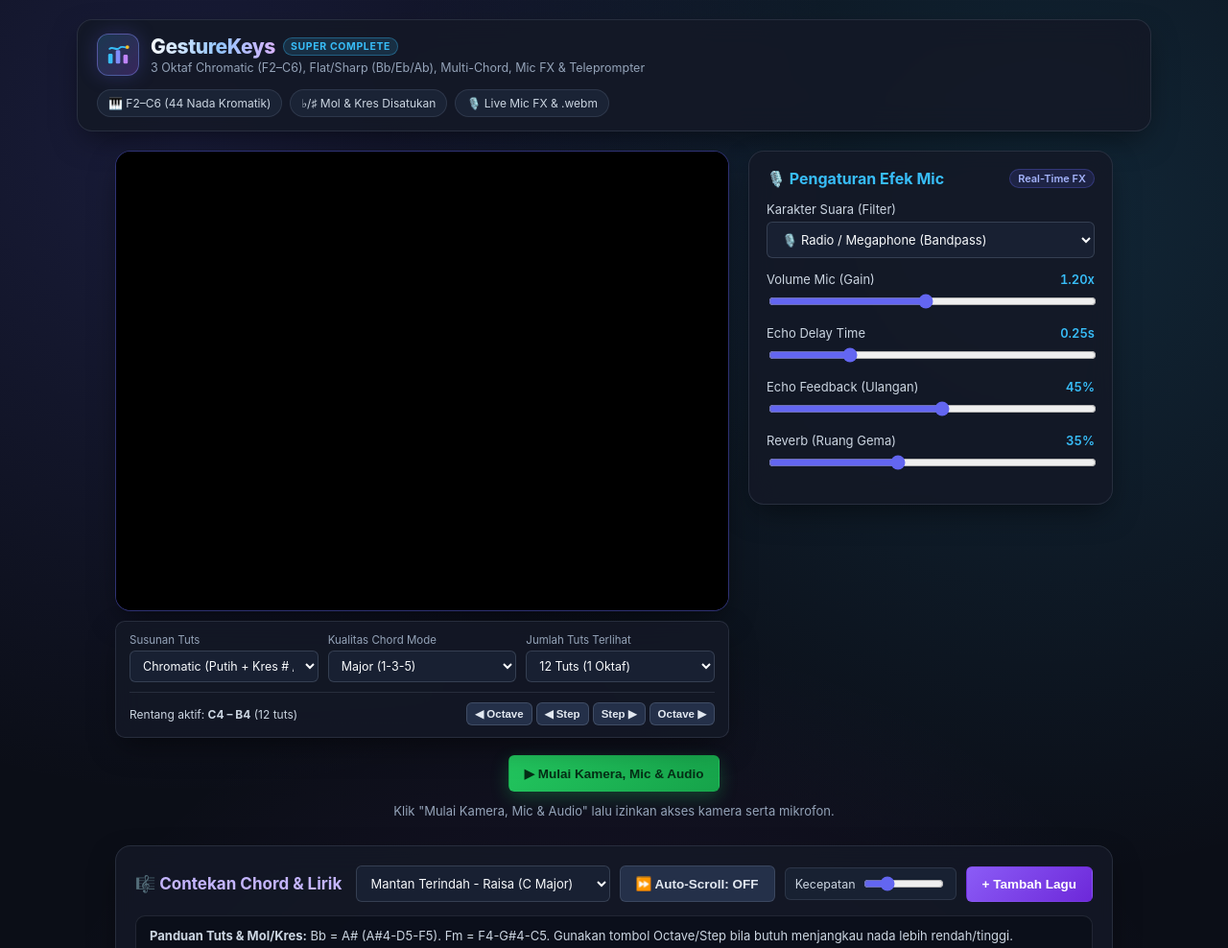
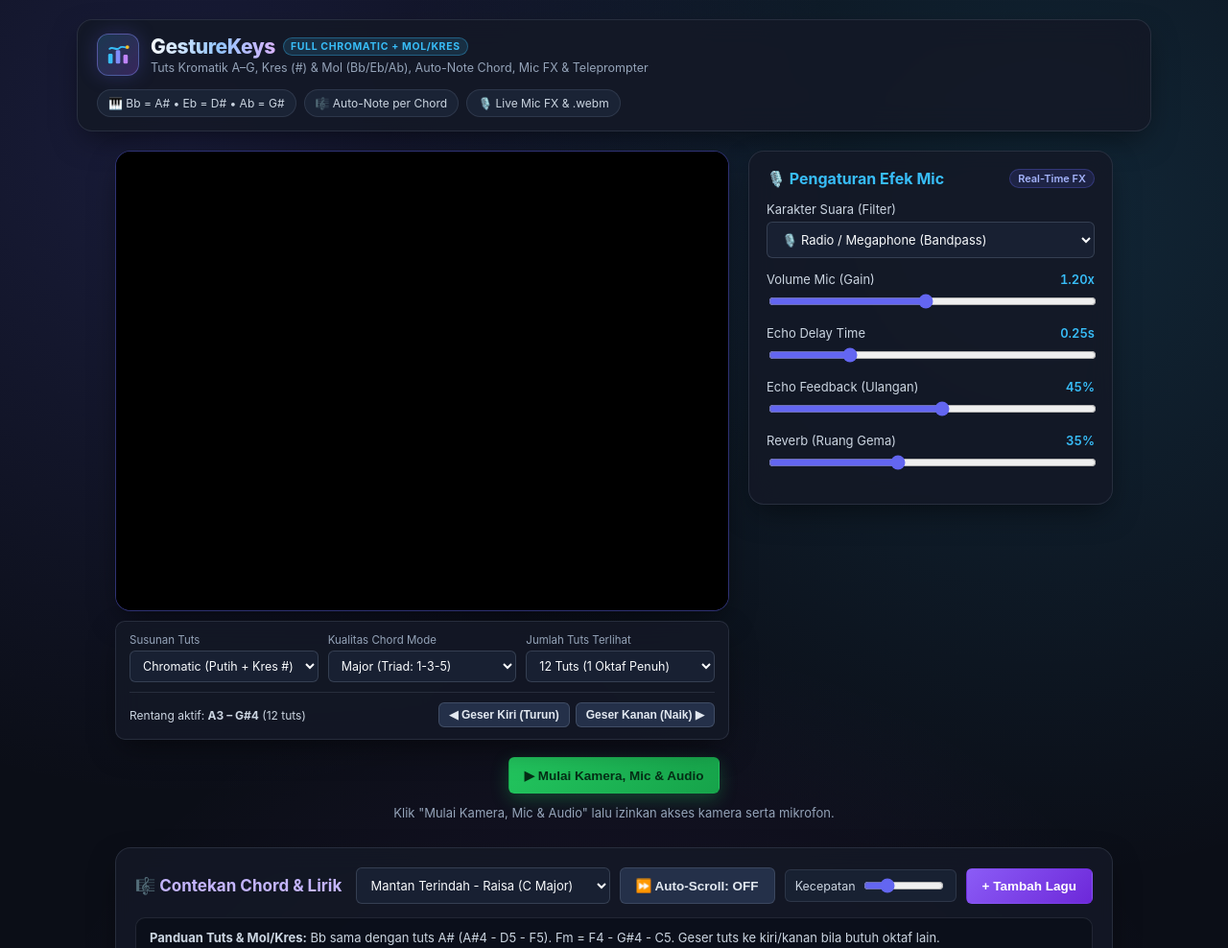
Before and after one commit to sherlynh/gesturekeys, a plain HTML site: page index.html in a window 1280 px wide. Shown: the top 988 px of the page at 96% size. Drawn offline with nearby package versions, Linux system fonts and the light colour scheme.

Commit message:
Update index.html

```diff
--- a/index.html
+++ b/index.html
@@ -3,7 +3,7 @@
 <head>
   <meta charset="UTF-8">
   <meta name="viewport" content="width=device-width, initial-scale=1.0">
-  <title>GestureKeys — Super Duper Complete Chromatic Piano & Studio</title>
+  <title>GestureKeys — Full Chromatic & Chord Piano Studio</title>
   <style>
     :root {
       --bg-primary: #0b0e17;
@@ -24,7 +24,9 @@
       --radius-sm: 6px;
     }
 
-    * { box-sizing: border-box; }
+    * {
+      box-sizing: border-box;
+    }
 
     body {
       font-family: 'Inter', system-ui, -apple-system, BlinkMacSystemFont, 'Segoe UI', Roboto, sans-serif;
@@ -40,7 +42,6 @@
       min-height: 100vh;
     }
 
-    /* Header & Branding GestureKeys */
     .app-header {
       max-width: 1120px;
       margin: 0 auto 20px;
@@ -126,7 +127,6 @@
       border-radius: 999px;
     }
 
-    /* Main Layout */
     .main-layout {
       display: flex;
       flex-wrap: wrap;
@@ -153,8 +153,15 @@
       box-shadow: var(--shadow-card);
     }
 
-    video { display: none; }
-    canvas { width: 100%; height: 100%; display: block; }
+    video {
+      display: none;
+    }
+
+    canvas {
+      width: 100%;
+      height: 100%;
+      display: block;
+    }
 
     .piano-customizer {
       margin-top: 10px;
@@ -202,14 +209,13 @@
 
     .range-buttons {
       display: flex;
-      gap: 4px;
+      gap: 6px;
       align-items: center;
-      flex-wrap: wrap;
     }
 
     .btn-mini {
-      padding: 4px 8px;
-      font-size: 11.5px;
+      padding: 5px 10px;
+      font-size: 12px;
       border-radius: 6px;
       background: #243049;
       color: #e2e8f0;
@@ -248,7 +254,9 @@
       border: 1px solid rgba(99, 102, 241, 0.3);
     }
 
-    .slider-group { margin-bottom: 13px; }
+    .slider-group {
+      margin-bottom: 13px;
+    }
 
     .slider-header {
       display: flex;
@@ -288,7 +296,9 @@
       box-shadow: 0 0 0 3px rgba(56, 189, 248, 0.15);
     }
 
-    select { margin-bottom: 14px; }
+    select {
+      margin-bottom: 14px;
+    }
 
     .controls {
       margin-top: 18px;
@@ -308,8 +318,14 @@
       transition: transform 0.12s ease, opacity 0.15s ease, box-shadow 0.15s ease;
     }
 
-    button:hover { opacity: 0.94; transform: translateY(-1px); }
-    button:active { transform: translateY(0); }
+    button:hover {
+      opacity: 0.94;
+      transform: translateY(-1px);
+    }
+
+    button:active {
+      transform: translateY(0);
+    }
 
     #btnStart {
       background: linear-gradient(135deg, #22c55e, #16a34a);
@@ -370,7 +386,10 @@
       min-height: 20px;
     }
 
-    .rec-badge { color: #f87171; font-weight: 700; }
+    .rec-badge {
+      color: #f87171;
+      font-weight: 700;
+    }
 
     .songbook-section {
       max-width: 1040px;
@@ -393,7 +412,11 @@
       margin-bottom: 14px;
     }
 
-    .songbook-header h3 { margin: 0; font-size: 17px; color: #c4b5fd; }
+    .songbook-header h3 {
+      margin: 0;
+      font-size: 17px;
+      color: #c4b5fd;
+    }
 
     .song-toolbar {
       display: flex;
@@ -402,7 +425,11 @@
       gap: 10px;
     }
 
-    .song-toolbar select { width: auto; min-width: 245px; margin-bottom: 0; }
+    .song-toolbar select {
+      width: auto;
+      min-width: 245px;
+      margin-bottom: 0;
+    }
 
     .chord-guide {
       background: rgba(11, 15, 25, 0.78);
@@ -430,8 +457,14 @@
       line-height: 1.4;
     }
 
-    .chord-detail-card strong { color: var(--accent-amber); }
-    .chord-detail-card span { color: #cbd5e1; display: block; }
+    .chord-detail-card strong {
+      color: var(--accent-amber);
+    }
+
+    .chord-detail-card span {
+      color: #cbd5e1;
+      display: block;
+    }
 
     .teleprompter-box {
       background: #080b12;
@@ -447,7 +480,10 @@
       color: #f8fafc;
     }
 
-    .chord-tag { color: var(--accent-amber); font-weight: 700; }
+    .chord-tag {
+      color: var(--accent-amber);
+      font-weight: 700;
+    }
 
     .custom-song-form {
       margin-top: 16px;
@@ -456,9 +492,20 @@
       display: none;
     }
 
-    .custom-song-form.active { display: block; }
-    .form-row { margin-bottom: 10px; }
-    .form-row label { display: block; font-size: 12.5px; color: #cbd5e1; margin-bottom: 4px; }
+    .custom-song-form.active {
+      display: block;
+    }
+
+    .form-row {
+      margin-bottom: 10px;
+    }
+
+    .form-row label {
+      display: block;
+      font-size: 12.5px;
+      color: #cbd5e1;
+      margin-bottom: 4px;
+    }
 
     .scroll-control {
       display: inline-flex;
@@ -472,12 +519,21 @@
       border: 1px solid var(--border-subtle);
     }
 
-    .scroll-control input[type="range"] { width: 84px; }
+    .scroll-control input[type="range"] {
+      width: 84px;
+    }
 
     @media (max-width: 680px) {
-      .app-header { padding: 12px 14px; }
-      .customizer-grid { grid-template-columns: 1fr; }
-      .song-toolbar select { width: 100%; min-width: 0; }
+      .app-header {
+        padding: 12px 14px;
+      }
+      .customizer-grid {
+        grid-template-columns: 1fr;
+      }
+      .song-toolbar select {
+        width: 100%;
+        min-width: 0;
+      }
     }
   </style>
 
@@ -501,15 +557,15 @@
       <div>
         <div class="brand-title-row">
           <h1 class="brand-name">GestureKeys</h1>
-          <span class="brand-badge">Super Complete</span>
+          <span class="brand-badge">Full Chromatic + Mol/Kres</span>
         </div>
-        <p class="brand-subtitle">3 Oktaf Chromatic (F2–C6), Flat/Sharp (Bb/Eb/Ab), Multi-Chord, Mic FX &amp; Teleprompter</p>
+        <p class="brand-subtitle">Tuts Kromatik A–G, Kres (#) &amp; Mol (Bb/Eb/Ab), Auto-Note Chord, Mic FX &amp; Teleprompter</p>
       </div>
     </div>
 
     <div class="header-pills">
-      <span class="info-chip">🎹 F2–C6 (44 Nada Kromatik)</span>
-      <span class="info-chip">♭/♯ Mol &amp; Kres Disatukan</span>
+      <span class="info-chip">🎹 Bb = A# • Eb = D# • Ab = G#</span>
+      <span class="info-chip">🎼 Auto-Note per Chord</span>
       <span class="info-chip">🎙️ Live Mic FX &amp; .webm</span>
     </div>
   </header>
@@ -526,7 +582,7 @@
           <div class="customizer-field">
             <label for="keyLayoutMode">Susunan Tuts</label>
             <select id="keyLayoutMode">
-              <option value="chromatic">Chromatic (Putih + Kres # / Mol b)</option>
+              <option value="chromatic">Chromatic (Putih + Kres #)</option>
               <option value="natural">Natural Saja (A–G)</option>
             </select>
           </div>
@@ -534,7 +590,7 @@
           <div class="customizer-field">
             <label for="chordQuality">Kualitas Chord Mode</label>
             <select id="chordQuality">
-              <option value="major">Major (1-3-5)</option>
+              <option value="major">Major (Triad: 1-3-5)</option>
               <option value="minor">Minor / m (1-b3-5)</option>
               <option value="maj7">Major 7 (1-3-5-7)</option>
               <option value="min7">Minor 7 / m7 (1-b3-5-b7)</option>
@@ -550,19 +606,17 @@
             <label for="visibleKeyCount">Jumlah Tuts Terlihat</label>
             <select id="visibleKeyCount">
               <option value="8">8 Tuts</option>
-              <option value="12" selected>12 Tuts (1 Oktaf)</option>
-              <option value="16">16 Tuts (Luas)</option>
+              <option value="12" selected>12 Tuts (1 Oktaf Penuh)</option>
+              <option value="15">15 Tuts (Luas)</option>
             </select>
           </div>
         </div>
 
         <div class="range-nav-row">
-          <span id="rangeInfoText">Rentang aktif: <strong>C4 – B4</strong></span>
+          <span id="rangeInfoText">Rentang aktif: <strong>A3 – G#4</strong></span>
           <div class="range-buttons">
-            <button type="button" class="btn-mini" id="btnOctaveDown">◀ Octave</button>
-            <button type="button" class="btn-mini" id="btnStepLeft">◀ Step</button>
-            <button type="button" class="btn-mini" id="btnStepRight">Step ▶</button>
-            <button type="button" class="btn-mini" id="btnOctaveUp">Octave ▶</button>
+            <button type="button" class="btn-mini" id="btnShiftLeft">◀ Geser Kiri (Turun)</button>
+            <button type="button" class="btn-mini" id="btnShiftRight">Geser Kanan (Naik) ▶</button>
           </div>
         </div>
       </div>
@@ -650,7 +704,7 @@
         <input type="text" id="newSongTitle" placeholder="Contoh: Lagu Santai Sore (Key: C)">
       </div>
       <div class="form-row">
-        <label for="newSongNotes">Catatan Tambahan (Opsional — note tiap chord otomatis dihitung)</label>
+        <label for="newSongNotes">Catatan Tambahan (Opsional — note tiap chord otomatis muncul)</label>
         <input type="text" id="newSongNotes" placeholder="Contoh: Fokus pada perpindahan Bb (A#) ke Am">
       </div>
       <div class="form-row">
@@ -676,10 +730,8 @@
     const keyLayoutModeSelect = document.getElementById('keyLayoutMode');
     const chordQualitySelect = document.getElementById('chordQuality');
     const visibleKeyCountSelect = document.getElementById('visibleKeyCount');
-    const btnOctaveDown = document.getElementById('btnOctaveDown');
-    const btnStepLeft = document.getElementById('btnStepLeft');
-    const btnStepRight = document.getElementById('btnStepRight');
-    const btnOctaveUp = document.getElementById('btnOctaveUp');
+    const btnShiftLeft = document.getElementById('btnShiftLeft');
+    const btnShiftRight = document.getElementById('btnShiftRight');
     const rangeInfoText = document.getElementById('rangeInfoText');
 
     const micToneSelect = document.getElementById('micTone');
@@ -723,17 +775,28 @@
     let lastDetectionTime = 0;
     const DETECTION_INTERVAL_MS = 55;
 
-    // Generasi Bank Nada Penuh dari F2 sampai C6 (3+ Oktaf / 44 Nada Kromatik)
-    const NOTE_NAMES_SHARP = ["C", "C#", "D", "D#", "E", "F", "F#", "G", "G#", "A", "A#", "B"];
-    const ALL_CHROMATIC_NOTES = [];
-
-    for (let midi = 41; midi <= 84; midi++) { // F2 (41) sampai C6 (84)
-      const pitchClass = ((midi % 12) + 12) % 12;
-      const octave = Math.floor(midi / 12) - 1;
-      const noteName = `${NOTE_NAMES_SHARP[pitchClass]}${octave}`;
-      const isSharp = noteName.includes("#");
-      ALL_CHROMATIC_NOTES.push({ note: noteName, isSharp, midi });
-    }
+    const ALL_CHROMATIC_NOTES = [
+      { note: "A3", isSharp: false },
+      { note: "A#3", isSharp: true },
+      { note: "B3", isSharp: false },
+      { note: "C4", isSharp: false },
+      { note: "C#4", isSharp: true },
+      { note: "D4", isSharp: false },
+      { note: "D#4", isSharp: true },
+      { note: "E4", isSharp: false },
+      { note: "F4", isSharp: false },
+      { note: "F#4", isSharp: true },
+      { note: "G4", isSharp: false },
+      { note: "G#4", isSharp: true },
+      { note: "A4", isSharp: false },
+      { note: "A#4", isSharp: true },
+      { note: "B4", isSharp: false },
+      { note: "C5", isSharp: false },
+      { note: "C#5", isSharp: true },
+      { note: "D5", isSharp: false },
+      { note: "D#5", isSharp: true },
+      { note: "E5", isSharp: false }
+    ];
 
     const CHORD_INTERVALS = {
       major: { suffix: "", intervals: [0, 4, 7] },
@@ -747,12 +810,20 @@
       aug: { suffix: "aug", intervals: [0, 4, 8] }
     };
 
+    const NOTE_NAMES_SHARP = ["C", "C#", "D", "D#", "E", "F", "F#", "G", "G#", "A", "A#", "B"];
     const FLAT_TO_SHARP = {
-      "Db": "C#", "Eb": "D#", "Fb": "E", "Gb": "F#", "Ab": "G#", "Bb": "A#", "Cb": "B"
+      "Db": "C#",
+      "Eb": "D#",
+      "Fb": "E",
+      "Gb": "F#",
+      "Ab": "G#",
+      "Bb": "A#",
+      "Cb": "B"
     };
 
     function normalizeRootName(rawRoot) {
-      return FLAT_TO_SHARP[rawRoot] || rawRoot;
+      if (FLAT_TO_SHARP[rawRoot]) return FLAT_TO_SHARP[rawRoot];
+      return rawRoot;
     }
 
     function noteToMidi(noteStr) {
@@ -780,6 +851,7 @@
       };
     }
 
+    // Mengurai simbol chord dari lirik seperti "Bb", "Fm", "F#m", "G7", "Cmaj7", "Asus4", "Bdim"
     function parseChordSymbol(symbol) {
       const cleaned = symbol.trim();
       const match = /^([A-G](?:#|b)?)(.*)$/.exec(cleaned);
@@ -803,11 +875,14 @@
       const chordObj = buildChordFromRoot(rootWithOctave, qualityKey);
       const aliasNote = rawRoot !== normRoot ? `${rawRoot} = ${normRoot}` : normRoot;
 
-      return { symbol: cleaned, aliasNote, notes: chordObj.notes };
+      return {
+        symbol: cleaned,
+        aliasNote,
+        notes: chordObj.notes
+      };
     }
 
-    // Default posisi awal di C4 (Index 19 di ALL_CHROMATIC_NOTES)
-    let startIndex = 19;
+    let startIndex = 0;
     let visibleKeys = [];
     let keyWidth = canvasElement.width / 12;
     const touchLineY = 330;
@@ -832,35 +907,34 @@
     }
 
     keyLayoutModeSelect.addEventListener("change", () => {
-      releaseActiveNotes(); activeKey = null; rebuildVisibleKeys();
+      releaseActiveNotes();
+      activeKey = null;
+      rebuildVisibleKeys();
     });
 
     visibleKeyCountSelect.addEventListener("change", () => {
-      releaseActiveNotes(); activeKey = null; rebuildVisibleKeys();
+      releaseActiveNotes();
+      activeKey = null;
+      rebuildVisibleKeys();
     });
 
     chordQualitySelect.addEventListener("change", () => {
-      releaseActiveNotes(); activeKey = null;
+      releaseActiveNotes();
+      activeKey = null;
     });
 
-    btnStepLeft.addEventListener("click", () => {
-      releaseActiveNotes(); activeKey = null;
-      startIndex = Math.max(0, startIndex - 1); rebuildVisibleKeys();
+    btnShiftLeft.addEventListener("click", () => {
+      releaseActiveNotes();
+      activeKey = null;
+      startIndex = Math.max(0, startIndex - 2);
+      rebuildVisibleKeys();
     });
 
-    btnStepRight.addEventListener("click", () => {
-      releaseActiveNotes(); activeKey = null;
-      startIndex += 1; rebuildVisibleKeys();
-    });
-
-    btnOctaveDown.addEventListener("click", () => {
-      releaseActiveNotes(); activeKey = null;
-      startIndex = Math.max(0, startIndex - 12); rebuildVisibleKeys();
-    });
-
-    btnOctaveUp.addEventListener("click", () => {
-      releaseActiveNotes(); activeKey = null;
-      startIndex += 12; rebuildVisibleKeys();
+    btnShiftRight.addEventListener("click", () => {
+      releaseActiveNotes();
+      activeKey = null;
+      startIndex += 2;
+      rebuildVisibleKeys();
     });
 
     rebuildVisibleKeys();
@@ -869,7 +943,7 @@
       {
         title: "Mantan Terindah - Raisa (C Major)",
         chords: ["C", "Em", "Am", "Dm", "G", "F", "Fm", "Bb", "Gm"],
-        noteHints: "Bb = A# (A#4-D5-F5). Fm = F4-G#4-C5. Gunakan tombol Octave/Step bila butuh menjangkau nada lebih rendah/tinggi.",
+        noteHints: "Bb sama dengan tuts A# (A#4 - D5 - F5). Fm = F4 - G#4 - C5. Geser tuts ke kiri/kanan bila butuh oktaf lain.",
         lyrics:
 `[Intro]
 [C]  [Fm]  [C]  [Fm]
@@ -969,7 +1043,10 @@
     }
 
     function escapeHtml(str) {
-      return str.replace(/&/g, "&amp;").replace(/</g, "&lt;").replace(/>/g, "&gt;");
+      return str
+        .replace(/&/g, "&amp;")
+        .replace(/</g, "&lt;")
+        .replace(/>/g, "&gt;");
     }
 
     function renderSelectedSong() {
@@ -1035,7 +1112,9 @@
       }
     });
 
-    btnToggleForm.addEventListener("click", () => { customSongForm.classList.toggle("active"); });
+    btnToggleForm.addEventListener("click", () => {
+      customSongForm.classList.toggle("active");
+    });
 
     btnSaveSong.addEventListener("click", () => {
       const title = document.getElementById("newSongTitle").value.trim();
@@ -1053,7 +1132,7 @@
       const newSong = {
         title,
         chords: uniqueChords,
-        noteHints: noteHints || "Gunakan tuts kromatik F2–C6. Mol (b) otomatis disamakan dengan kres (#).",
+        noteHints: noteHints || "Gunakan tuts kromatik A–G & Kres (#). Mol (b) otomatis disamakan dengan kres (#).",
         lyrics
       };
 
@@ -1073,7 +1152,10 @@
     renderSongDropdown(0);
 
     btnPlayMode.addEventListener("click", () => {
-      releaseActiveNotes(); activeKey = null; chordMode = !chordMode;
+      releaseActiveNotes();
+      activeKey = null;
+      chordMode = !chordMode;
+
       if (chordMode) {
         btnPlayMode.textContent = "🎼 Mode: Chord (1 Sentuh = Akor)";
         btnPlayMode.classList.add("chord-active");
@@ -1164,11 +1246,14 @@
       const mode = micToneSelect.value;
       micFilter.type = mode;
       if (mode === "bandpass") {
-        micFilter.frequency.rampTo(1200, 0.05); micFilter.Q.rampTo(2.5, 0.05);
+        micFilter.frequency.rampTo(1200, 0.05);
+        micFilter.Q.rampTo(2.5, 0.05);
       } else if (mode === "lowpass") {
-        micFilter.frequency.rampTo(650, 0.05); micFilter.Q.rampTo(1.2, 0.05);
+        micFilter.frequency.rampTo(650, 0.05);
+        micFilter.Q.rampTo(1.2, 0.05);
       } else if (mode === "highpass") {
-        micFilter.frequency.rampTo(1600, 0.05); micFilter.Q.rampTo(1.5, 0.05);
+        micFilter.frequency.rampTo(1600, 0.05);
+        micFilter.Q.rampTo(1.5, 0.05);
       }
     });
 
@@ -1233,7 +1318,9 @@
       const camera = new Camera(videoElement, {
         onFrame: async () => {
           const now = performance.now();
-          if (isDetectingHand || now - lastDetectionTime < DETECTION_INTERVAL_MS) return;
+          if (isDetectingHand || now - lastDetectionTime < DETECTION_INTERVAL_MS) {
+            return;
+          }
           if (videoElement.readyState < 2) return;
 
           isDetectingHand = true;
@@ -1340,8 +1427,8 @@
 
         canvasCtx.fillStyle = isActive || item.isSharp ? '#f8fafc' : '#0f172a';
         canvasCtx.font = visibleKeys.length > 12
-          ? 'bold 11px system-ui, sans-serif'
-          : 'bold 13px system-ui, sans-serif';
+          ? 'bold 12px system-ui, sans-serif'
+          : 'bold 14px system-ui, sans-serif';
         canvasCtx.textAlign = 'center';
 
         const displayLabel = chordMode
@@ -1377,6 +1464,7 @@
 
     btnRecord.addEventListener('click', () => {
       recordedChunks = [];
+
       const canvasStream = canvasElement.captureStream(30);
       const audioStream = recorderDestination.stream;
 
@@ -1392,7 +1480,9 @@
       mediaRecorder = new MediaRecorder(combinedStream, options);
 
       mediaRecorder.ondataavailable = (e) => {
-        if (e.data && e.data.size > 0) recordedChunks.push(e.data);
+        if (e.data && e.data.size > 0) {
+          recordedChunks.push(e.data);
+        }
       };
 
       mediaRecorder.onstop = saveVideo;
@@ -1404,7 +1494,9 @@
     });
 
     btnStop.addEventListener('click', () => {
-      if (mediaRecorder && mediaRecorder.state !== 'inactive') mediaRecorder.stop();
+      if (mediaRecorder && mediaRecorder.state !== 'inactive') {
+        mediaRecorder.stop();
+      }
       btnStop.style.display = 'none';
       btnRecord.style.display = 'inline-block';
       statusText.textContent = "Rekaman selesai dan sedang diunduh...";
```
